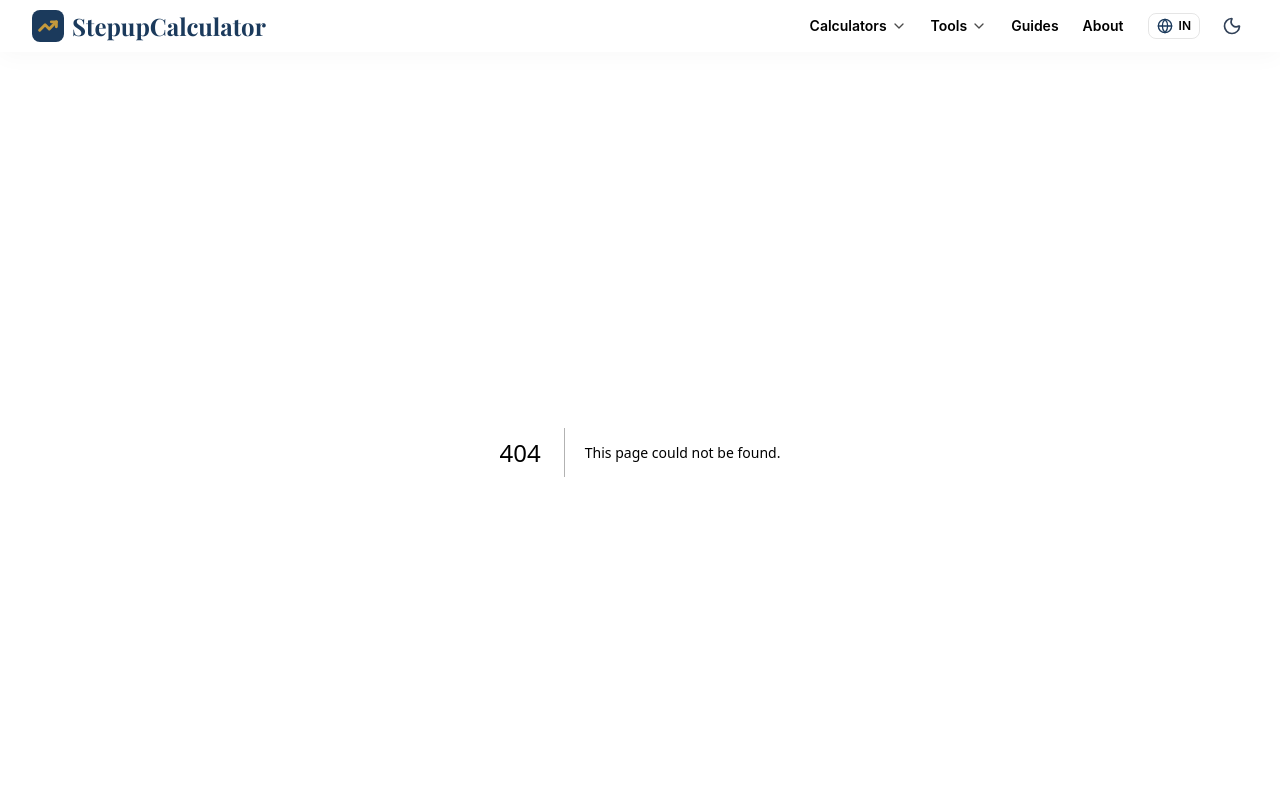
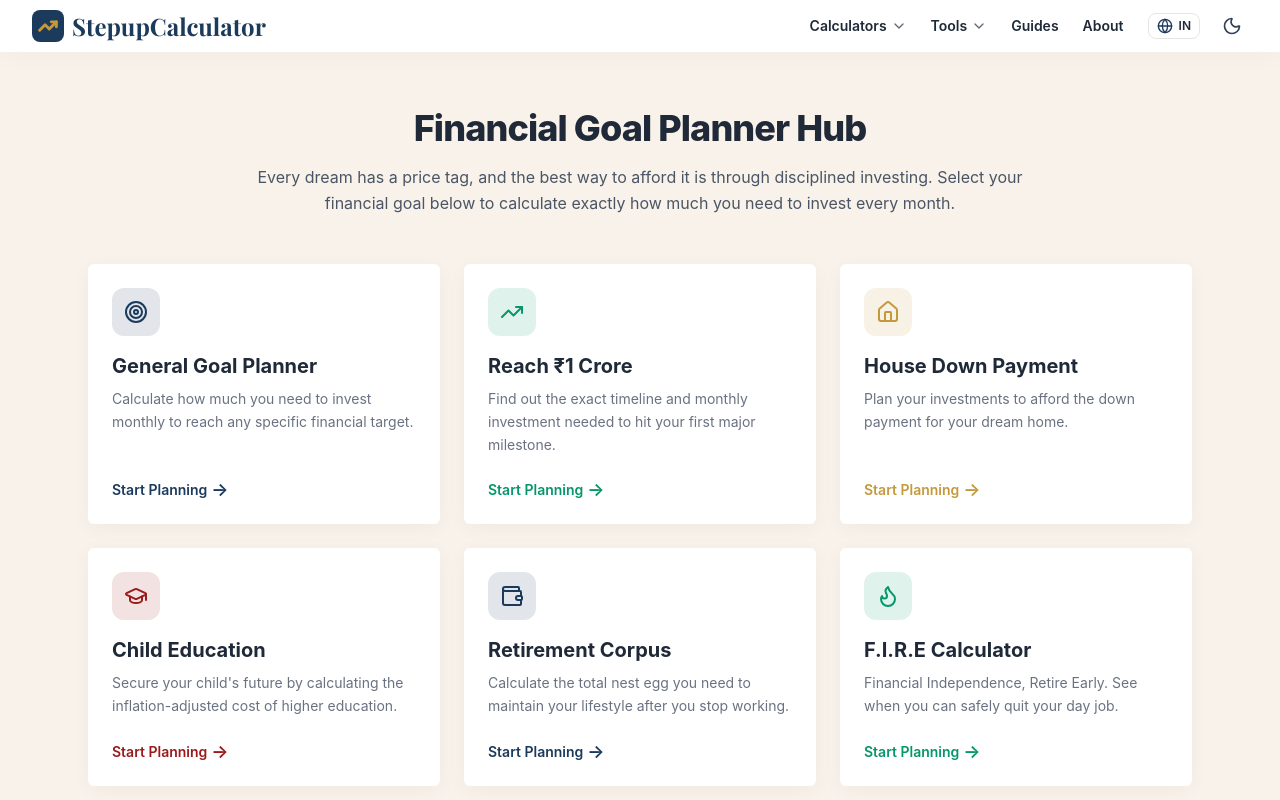
Before and after one commit to wwerajattigercom-netizen/SIP-Calculator, a Next.js app: page /tools/goal-planner in a window 1280 px wide. Before the commit this address had no page. Shown: the top 800 px of the page. Built offline with nearby package versions, Linux system fonts and the light colour scheme; a web font is replaced by a local one.

Commit message:
feat(goals): add Programmatic Goal Hub for US & IN

```diff
--- a/src/app/sitemap.js
+++ b/src/app/sitemap.js
@@ -30,6 +30,7 @@ export default function sitemap() {
   const inTools = [
     '/tools/buy-vs-rent-calculator',
     '/tools/car-loan-calculator',
+    '/tools/goal-planner',
     '/tools/net-worth-calculator',
     '/tools/cost-of-delay-calculator',
     '/tools/emi-calculator',
@@ -54,6 +55,7 @@ export default function sitemap() {
   const usTools = [
     '/us/tools/auto-loan-calculator',
     '/us/tools/buy-vs-rent-calculator',
+    '/us/tools/goal-planner',
     '/us/tools/net-worth-calculator',
     '/us/tools/cost-of-delay-calculator',
     '/us/tools/dca-based-on-salary',
--- /dev/null
+++ b/src/app/tools/goal-planner/page.js
@@ -0,0 +1,30 @@
+import GoalHub from '@/components/GoalHub';
+
+export const metadata = {
+  title: "Financial Goal Planner Hub | SIP Calculators for Every Goal",
+  description: "Plan your life's biggest milestones. Calculate SIPs required for a house down payment, child education, retirement, or reaching ₹1 Crore.",
+  keywords: [
+    "goal planner", "financial goals calculator", "sip for goal",
+    "house down payment calculator", "child education planner", "retirement corpus calculator"
+  ],
+  alternates: {
+    canonical: 'https://stepupcalculator.com/tools/goal-planner',
+  }
+};
+
+export default function GoalPlannerPage() {
+  return (
+    <div className="max-w-6xl w-full mx-auto p-4 md:p-6 pb-20">
+
+      <div className="mb-12 text-center max-w-3xl mx-auto pt-8">
+        <h1 className="text-3xl md:text-4xl font-extrabold text-foreground mb-4 tracking-tight">Financial Goal Planner Hub</h1>
+        <p className="text-gray-600 dark:text-gray-400 text-sm md:text-base leading-relaxed">
+          Every dream has a price tag, and the best way to afford it is through disciplined investing. Select your financial goal below to calculate exactly how much you need to invest every month.
+        </p>
+      </div>
+
+      <GoalHub />
+
+    </div>
+  );
+}
--- /dev/null
+++ b/src/app/us/tools/goal-planner/page.js
@@ -0,0 +1,30 @@
+import GoalHub from '@/components/GoalHub';
+
+export const metadata = {
+  title: "Financial Goal Planner Hub | Investment Calculators for Every Goal",
+  description: "Plan your life's biggest milestones. Calculate investments required for a house down payment, child education, retirement, or reaching $1 Million.",
+  keywords: [
+    "goal planner", "financial goals calculator", "investment for goal",
+    "house down payment calculator", "child education planner", "retirement corpus calculator"
+  ],
+  alternates: {
+    canonical: 'https://stepupcalculator.com/us/tools/goal-planner',
+  }
+};
+
+export default function USGoalPlannerPage() {
+  return (
+    <div className="max-w-6xl w-full mx-auto p-4 md:p-6 pb-20">
+
+      <div className="mb-12 text-center max-w-3xl mx-auto pt-8">
+        <h1 className="text-3xl md:text-4xl font-extrabold text-foreground mb-4 tracking-tight">Financial Goal Planner Hub</h1>
+        <p className="text-gray-600 dark:text-gray-400 text-sm md:text-base leading-relaxed">
+          Every dream has a price tag, and the best way to afford it is through disciplined investing. Select your financial goal below to calculate exactly how much you need to invest every month.
+        </p>
+      </div>
+
+      <GoalHub />
+
+    </div>
+  );
+}
--- /dev/null
+++ b/src/components/GoalHub.jsx
@@ -0,0 +1,74 @@
+"use client";
+
+import React from 'react';
+import Link from 'next/link';
+import { Target, Home as HomeIcon, GraduationCap, TrendingUp, Wallet, Flame } from 'lucide-react';
+import { useRegion } from '../context/RegionContext';
+
+export default function GoalHub() {
+  const { isUS } = useRegion();
+
+  const goals = [
+    {
+      title: 'General Goal Planner',
+      desc: 'Calculate how much you need to invest monthly to reach any specific financial target.',
+      icon: Target,
+      href: isUS ? '/us/target-amount-calculator' : '/target-amount-calculator',
+      color: '#1B3A5C'
+    },
+    {
+      title: isUS ? 'Reach $1 Million' : 'Reach ₹1 Crore',
+      desc: 'Find out the exact timeline and monthly investment needed to hit your first major milestone.',
+      icon: TrendingUp,
+      href: isUS ? '/us/tools/dca-to-reach-1-million' : '/tools/sip-to-reach-1-crore',
+      color: '#059669'
+    },
+    {
+      title: 'House Down Payment',
+      desc: 'Plan your investments to afford the down payment for your dream home.',
+      icon: HomeIcon,
+      href: isUS ? '/us/tools/dca-for-house-down-payment' : '/tools/sip-for-house-down-payment',
+      color: '#C4993C'
+    },
+    {
+      title: 'Child Education',
+      desc: 'Secure your child\'s future by calculating the inflation-adjusted cost of higher education.',
+      icon: GraduationCap,
+      href: isUS ? '/us/tools/dca-for-child-education' : '/tools/sip-for-child-education',
+      color: '#991B1B'
+    },
+    {
+      title: 'Retirement Corpus',
+      desc: 'Calculate the total nest egg you need to maintain your lifestyle after you stop working.',
+      icon: Wallet,
+      href: isUS ? '/us/tools/retirement-dca-calculator' : '/tools/retirement-sip-calculator',
+      color: '#1B3A5C'
+    },
+    {
+      title: 'F.I.R.E Calculator',
+      desc: 'Financial Independence, Retire Early. See when you can safely quit your day job.',
+      icon: Flame,
+      href: isUS ? '/us/tools/fire-calculator' : '/tools/fire-calculator',
+      color: '#059669'
+    }
+  ];
+
+  return (
+    <div className="grid grid-cols-1 md:grid-cols-2 lg:grid-cols-3 gap-6 w-full">
+      {goals.map((goal, i) => (
+        <Link href={goal.href} key={i} className="group glass-panel p-6 rounded-2xl flex flex-col justify-between transition-all hover:scale-[1.02] hover:shadow-[0_0_20px_rgba(27,58,92,0.15)] dark:hover:shadow-[0_0_20px_rgba(255,255,255,0.05)] border-t-4" style={{ borderTopColor: goal.color }}>
+          <div>
+            <div className="w-12 h-12 rounded-xl mb-4 flex items-center justify-center bg-opacity-10" style={{ backgroundColor: `${goal.color}20`, color: goal.color }}>
+              <goal.icon className="w-6 h-6" />
+            </div>
+            <h3 className="text-xl font-bold text-foreground mb-2 group-hover:text-[var(--color-accent)] transition-colors">{goal.title}</h3>
+            <p className="text-sm text-gray-500 dark:text-gray-400 leading-relaxed mb-6">{goal.desc}</p>
+          </div>
+          <div className="text-sm font-semibold flex items-center gap-1" style={{ color: goal.color }}>
+            Start Planning <span className="text-lg leading-none transition-transform group-hover:translate-x-1">→</span>
+          </div>
+        </Link>
+      ))}
+    </div>
+  );
+}
--- a/src/components/Header.jsx
+++ b/src/components/Header.jsx
@@ -72,6 +72,7 @@ export default function Header() {
   ];
 
  const tools = [
+  { href: isUS ? '/us/tools/goal-planner' : '/tools/goal-planner', label: 'Goal Planner Hub', icon: Target },
   { href: isUS ? '/us/tools/net-worth-calculator' : '/tools/net-worth-calculator', label: 'Net Worth Tracker', icon: Landmark },
   { href: isUS ? '/us/tools/cost-of-delay-calculator' : '/tools/cost-of-delay-calculator', label: 'Cost of Delay', icon: Clock },
   { href: isUS ? '/us/tools/dca-based-on-salary' : '/tools/sip-based-on-salary', label: '50-30-20 Rule Planner', icon: Wallet },
```
Also changed, not shown: 1 other file (tests, documents, lock files or other folders).
